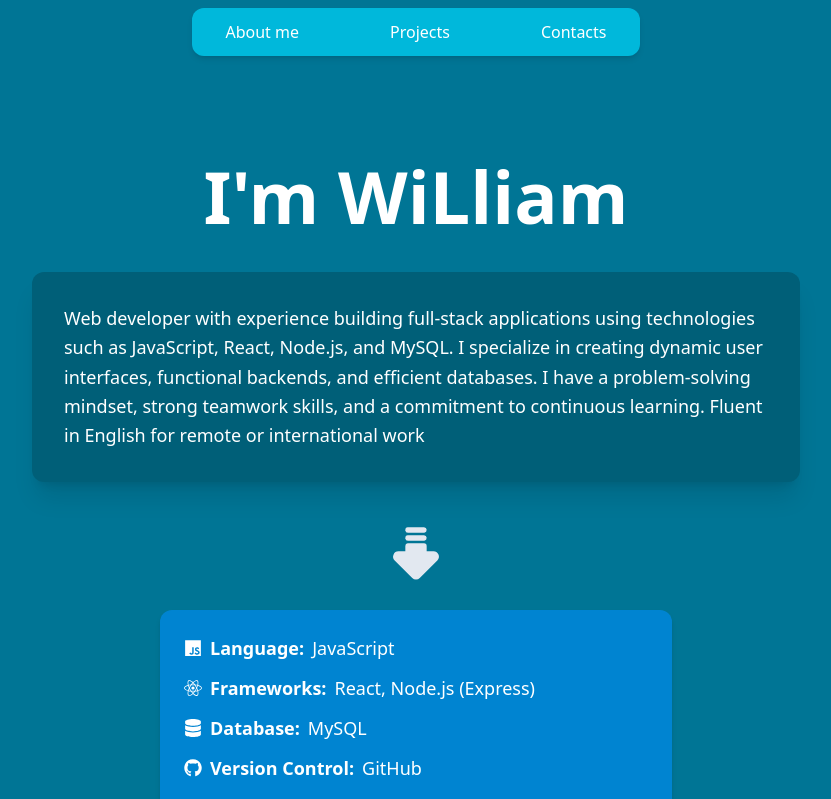
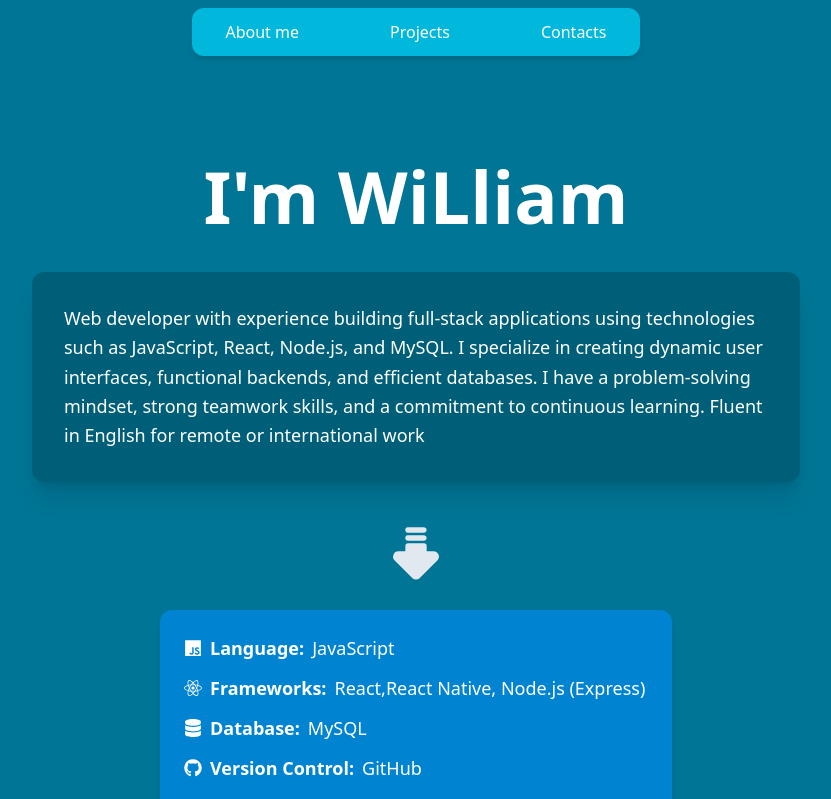
Before and after one commit to William021703/portafolio, a React (Vite) app: page / in a window 1280 px wide. Shown: the top 799 px of the page, without its empty margins (224-1055 px from the left). Built offline with nearby package versions, Linux system fonts and the light colour scheme.

Commit message:
agregando mi experiencia de react native

```diff
--- a/src/App.jsx
+++ b/src/App.jsx
@@ -102,7 +102,8 @@ function App() {
           <FaJs /> <strong>Language:</strong> JavaScript
         </p>
         <p className="flex items-center gap-2">
-          <FaReact /> <strong>Frameworks:</strong> React, Node.js (Express)
+          <FaReact /> <strong>Frameworks:</strong> React,React Native, Node.js
+          (Express)
         </p>
         <p className="flex items-center gap-2">
           <FaDatabase /> <strong>Database:</strong> MySQL
```
